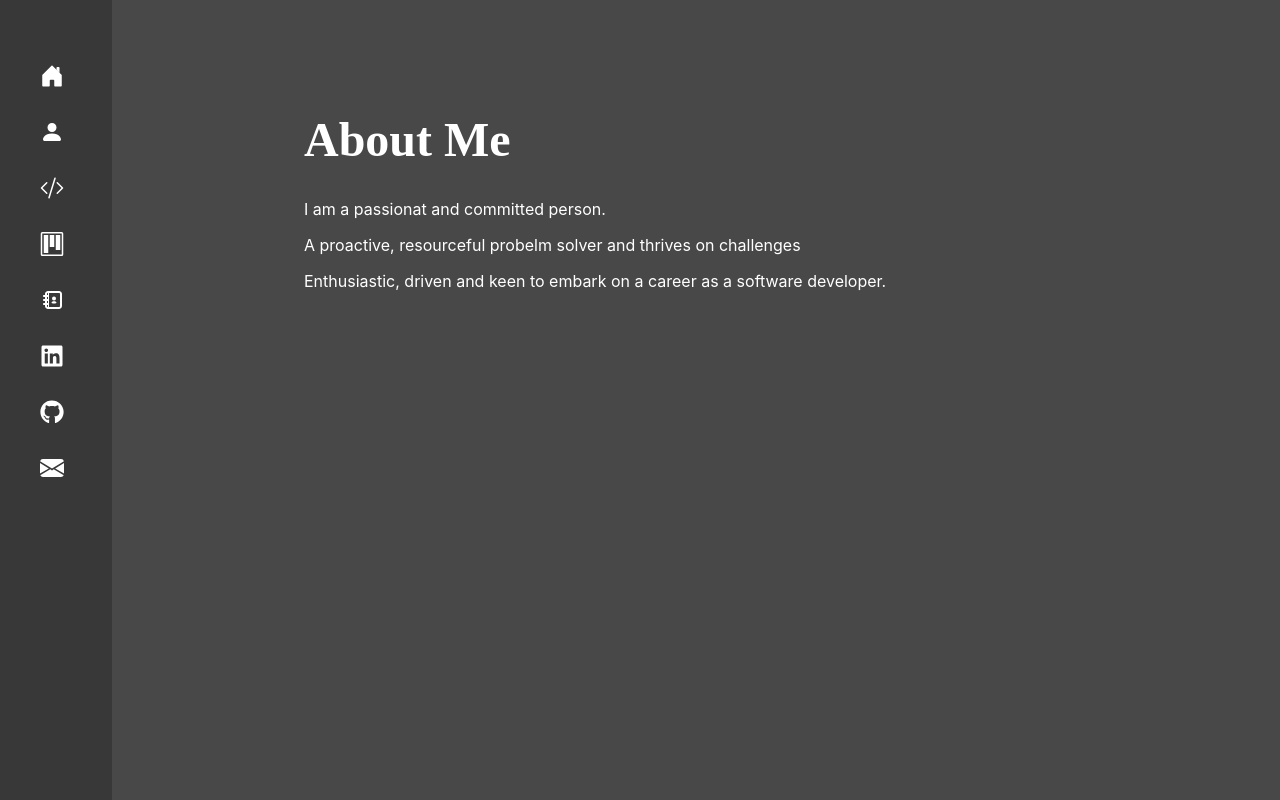
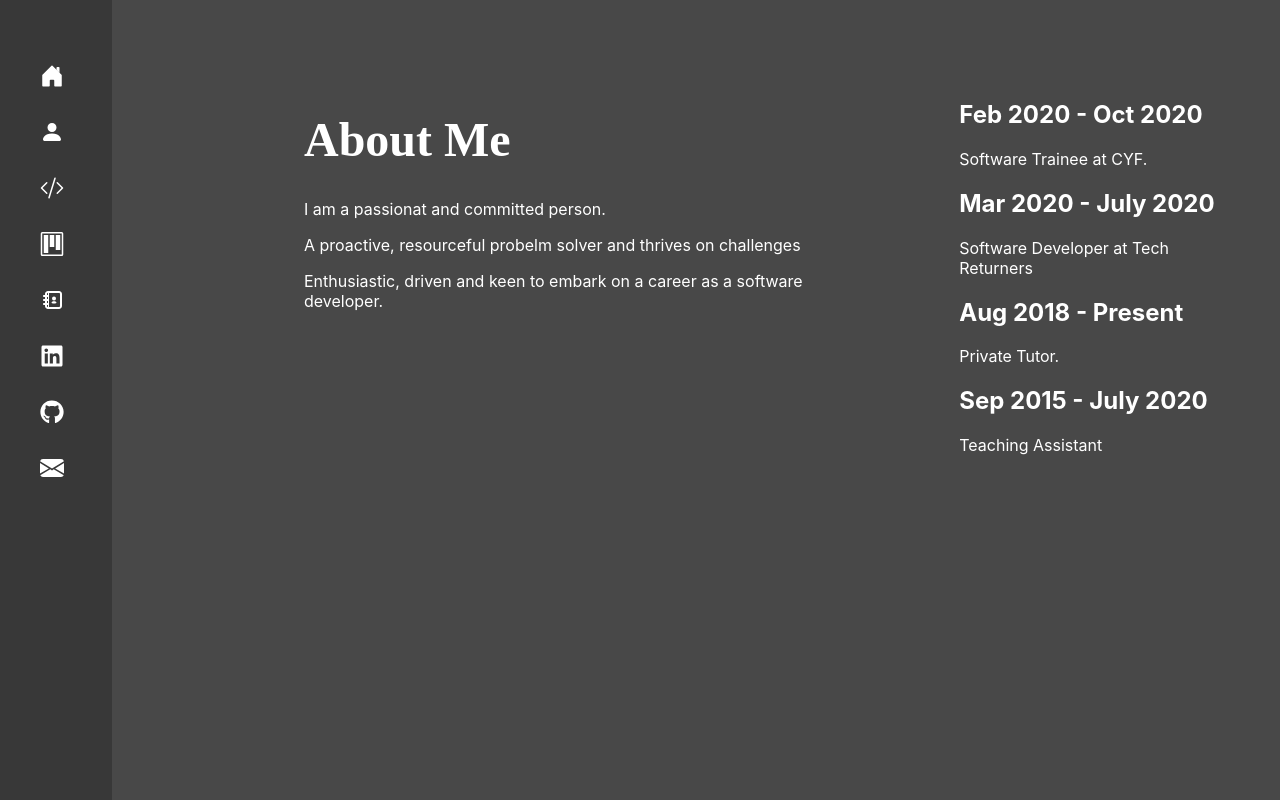
Before and after one commit to FatimaAbdimalik/portfolio, a React (Create React App) app: page /about in a window 1280 px wide. Built offline with nearby package versions, Linux system fonts and the light colour scheme; a web font is replaced by a local one.

Commit message:
edited skills

```diff
--- /dev/null
+++ b/src/components/About/About.css
@@ -0,0 +1,82 @@
+.timeline {
+  position: relative;
+  max-width: 1200px;
+  margin-left: 6rem;
+  margin-top: 0px;
+}
+
+/* .timeline::after {
+  content: "";
+  position: absolute;
+  width: 6px;
+  background-color: white;
+  top: 0;
+  bottom: 0;
+  left: 50%;
+  margin-left: -3px;
+}
+
+.container {
+  padding: 10px 40px;
+  position: relative;
+  background-color: inherit;
+  width: 50%;
+} */
+/*
+.container::after {
+  content: "";
+  position: absolute;
+  width: 25px;
+  height: 25px;
+  right: -17px;
+  background-color: white;
+  border: 4px solid #ff9f55;
+  top: 15px;
+  border-radius: 50%;
+  z-index: 1;
+}
+.left {
+  left: 0;
+}
+
+.right {
+  left: 50%;
+}
+
+.left::before {
+  content: " ";
+  height: 0;
+  position: absolute;
+  top: 22px;
+  width: 0;
+  z-index: 1;
+  right: 30px;
+  border: medium solid white;
+  border-width: 10px 0 10px 10px;
+  border-color: transparent transparent transparent white;
+}
+
+.right::before {
+  content: " ";
+  height: 0;
+  position: absolute;
+  top: 22px;
+  width: 0;
+  z-index: 1;
+  left: 30px;
+  border: medium solid white;
+  border-width: 10px 10px 10px 0;
+  border-color: transparent white transparent transparent;
+}
+.right::after {
+  left: -16px;
+}
+
+.content {
+  padding: 20px 30px; */
+/* max-width: 5rem; */
+/* border: 2px solid black; */
+/* background-color: white; */
+/* position: relative;
+  border-radius: 6px;
+/* } */
--- a/src/components/About/About.js
+++ b/src/components/About/About.js
@@ -1,5 +1,6 @@
 import React from "react";
 import "../Home/Home.css";
+import "./About.css";
 import SideBar from "../SideBar/SideBar";
 
 const About = () => {
@@ -7,17 +8,49 @@ const About = () => {
     <div>
       <div className="position">
         <SideBar />
-        {/* <div> */}
         <div className="intro">
+          <div className="side-by-side">
+            <div>
               <h1>About Me</h1>
               <p>I am a passionat and committed person.</p>
               <p>
-            A proactive, resourceful probelm solver and thrives on challenges{" "}
+                A proactive, resourceful probelm solver and thrives on
+                challenges{" "}
               </p>
               <p>
-            Enthusiastic, driven and keen to embark on a career as a software
-            developer.
+                Enthusiastic, driven and keen to embark on a career as a
+                software developer.
               </p>
+            </div>
+            <div>
+              <div class="timeline">
+                <div class="container left">
+                  <div class="content">
+                    <h2>Feb 2020 - Oct 2020</h2>
+                    <p>Software Trainee at CYF.</p>
+                  </div>
+                </div>
+                <div class="container right">
+                  <div class="content">
+                    <h2>Mar 2020 - July 2020</h2>
+                    <p>Software Developer at Tech Returners</p>
+                  </div>
+                </div>
+                <div class="container left">
+                  <div class="content">
+                    <h2>Aug 2018 - Present</h2>
+                    <p>Private Tutor.</p>
+                  </div>
+                </div>
+                <div class="container right">
+                  <div class="content">
+                    <h2>Sep 2015 - July 2020</h2>
+                    <p>Teaching Assistant</p>
+                  </div>
+                </div>
+              </div>
+            </div>
+          </div>
         </div>
       </div>
     </div>
--- a/src/components/Home/Home.css
+++ b/src/components/Home/Home.css
@@ -24,3 +24,6 @@ h1 {
   font-family: "Chilanka";
   font-size: 3rem;
 }
+.side-by-side {
+  display: flex;
+}
--- a/src/components/Skills/Skills.js
+++ b/src/components/Skills/Skills.js
@@ -9,6 +9,15 @@ const Skills = () => {
       <div>
         <div className="intro">
           <h1>Skills</h1>
+          <p>HTML</p>
+          <p>CSS</p>
+          <p>Bootstrap</p>
+          <p>JavaScript</p>
+          <p>React</p>
+          <p>Node.js</p>
+          <p>MySQL</p>
+          <p>PostgreSQL</p>
+          <p>TDD</p>
         </div>
       </div>
     </div>
```
Lines whose indentation alone changed are shown as unchanged.
